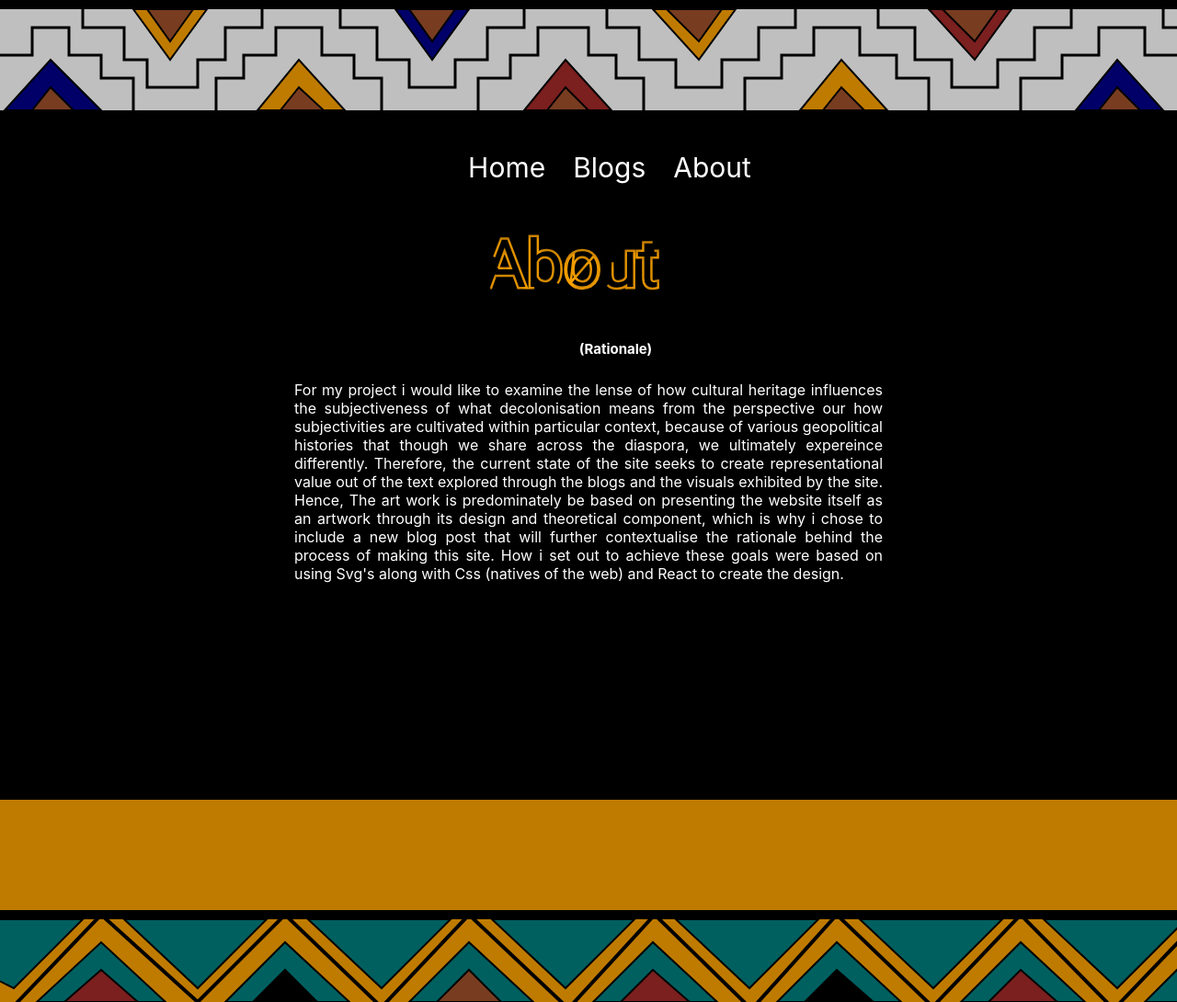
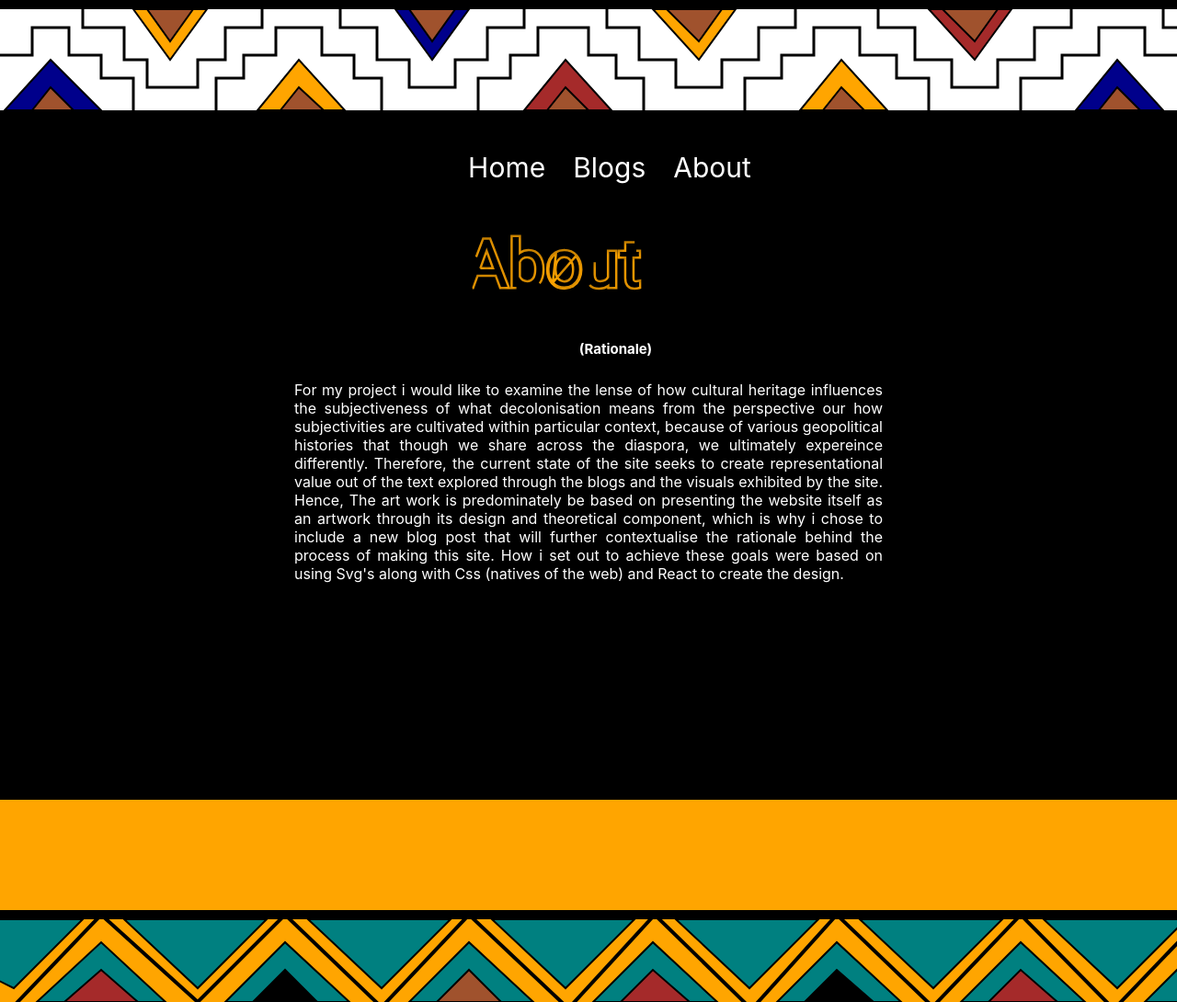
Before and after one commit to thandazilegcisa/1860303-React-App, a React (Create React App) app: page /about in a window 1280 px wide. Shown: the whole page at 92% size. Built offline with nearby package versions, Linux system fonts and the light colour scheme.

Commit message:
Final Sub

```diff
--- a/src/styles/About.css
+++ b/src/styles/About.css
@@ -31,7 +31,7 @@
 }
 @media screen and (max-width: 1356px) {
   .aboutSvg {
-    transform: translateX(255%);
+    transform: translateX(245%);
   }
 }
 @media screen and (max-width: 580px) {
--- a/src/styles/Blogs.css
+++ b/src/styles/Blogs.css
@@ -78,7 +78,7 @@ h2 {
 }
 @media screen and (max-width: 1356px) {
   .blogsSvg {
-    transform: translateX(100%);
+    transform: translateX(95%);
   }
 }
 @media screen and (max-width: 580px) {
--- a/src/styles/Footer.css
+++ b/src/styles/Footer.css
@@ -1,8 +1,6 @@
 .footer-Patterns {
   background-color: orange;
   transform: translateY(100%);
-
-  opacity: 75%;
 }
 
 @media screen and (max-width: 475px) {
--- a/src/styles/TopPattern.css
+++ b/src/styles/TopPattern.css
@@ -1,4 +1,3 @@
 .pattern-Above {
   background-color: white;
-  opacity: 75%;
 }
--- a/src/styles/blogPage.css
+++ b/src/styles/blogPage.css
@@ -81,11 +81,9 @@
     transform: translateX(140%);
   }
 }
-@media screen and (max-width: 1356px) {
-}
 @media screen and (max-width: 580px) {
   .blogsSvg {
-    transform: translateX(14.5%);
+    transform: translateX(15.5%);
     height: 45px;
   }
 }
```
Also changed, not shown: src/pages/blogPageThree.js.
